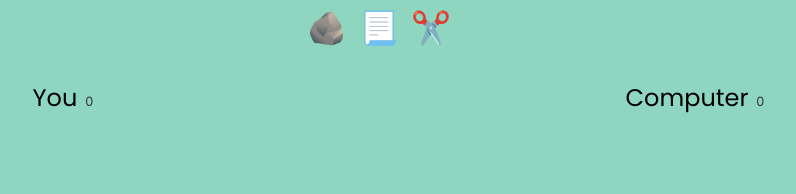
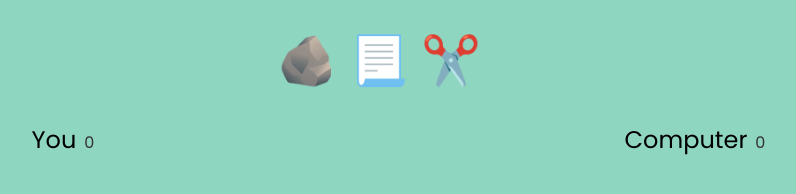
Before and after one commit to Rheaazarraga/rock-paper-scissors, a website: page index.html in a window 1280 px wide. Shown: the whole page, without its empty margins (261-1057 px from the left). Drawn offline with Linux system fonts and the light colour scheme.

```diff
--- a/styles.css
+++ b/styles.css
@@ -1,4 +1,5 @@
 body {
+  margin-top: 2rem;
   background-color: #8FD6C1;
   font-family: "Poppins";
   font-size: x-large;
@@ -14,7 +15,7 @@
   border: none;
   outline: none;
   cursor: pointer;
-  font-size: 2rem;
+  font-size: 3rem;
   transition: 100ms;
 }
 
@@ -33,7 +34,7 @@
 
 .result-score {
   margin-left: 0.1rem;
-  font-size: 0.8rem;
+  font-size: 1rem;
   color: #333;
 }
 
```
Also changed, not shown: index.html (+0 -2 lines).
